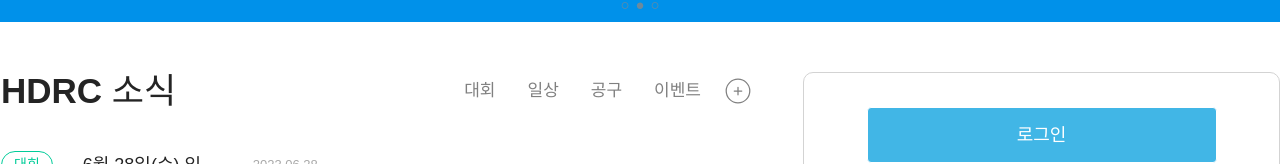
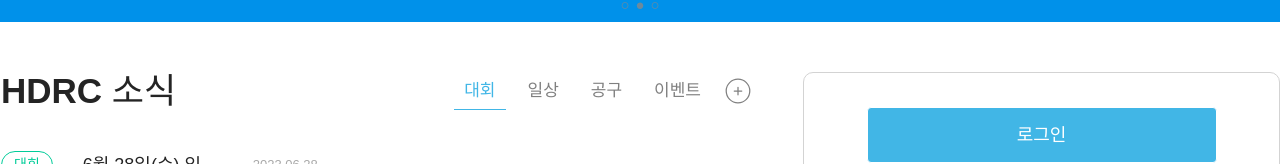
Before and after one commit to leesh2985/Portfolio00, a React (Vite) app: page / in a window 1280 px wide. Shown: the part 598-762 px from the top of the page. Built offline with nearby package versions, Linux system fonts and the light colour scheme.

Commit message:
고정함

```diff
--- a/src/component/body/left/News.tsx
+++ b/src/component/body/left/News.tsx
@@ -1,4 +1,4 @@
-import styled from 'styled-components';
+import styled, { css } from 'styled-components';
 import { CiCirclePlus } from 'react-icons/ci';
 import { useState } from 'react';
 
@@ -21,11 +21,8 @@ export default function News() {
         <NewsTitle>HDRC 소식</NewsTitle>
         <Newstabs>
           {menuArr.map((el, index) => (
-            <Newstab
-              key={index}
-              className={index === currentTab ? 'active' : ''}
-              onClick={() => selectMenuHandler(index)}>
-              <NewsBtn>{el.name}</NewsBtn>
+            <Newstab key={el.name} onClick={() => selectMenuHandler(index)}>
+              <NewsBtn isActive={index === currentTab}>{el.name}</NewsBtn>
             </Newstab>
           ))}
           <PlusBtn>
@@ -176,7 +173,7 @@ const Newstab = styled.li`
   }
 `;
 
-const NewsBtn = styled.button`
+const NewsBtn = styled.button<{ isActive: boolean }>`
   cursor: pointer;
   padding: 5px 10px;
   font-size: 17px;
@@ -187,12 +184,13 @@ const NewsBtn = styled.button`
   display: flex;
   border: none;
 
-  &:active {
+  ${props =>
+    props.isActive &&
+    css`
       color: #41b6e6;
       position: relative;
-  }
 
-  &:active::after {
+      &::after {
         content: '';
         position: absolute;
         bottom: -2px;
@@ -201,6 +199,7 @@ const NewsBtn = styled.button`
         height: 1px;
         background-color: #41b6e6;
       }
+    `}
 `;
 
 const PlusBtn = styled.a`
```
Lines whose indentation alone changed are shown as unchanged.
